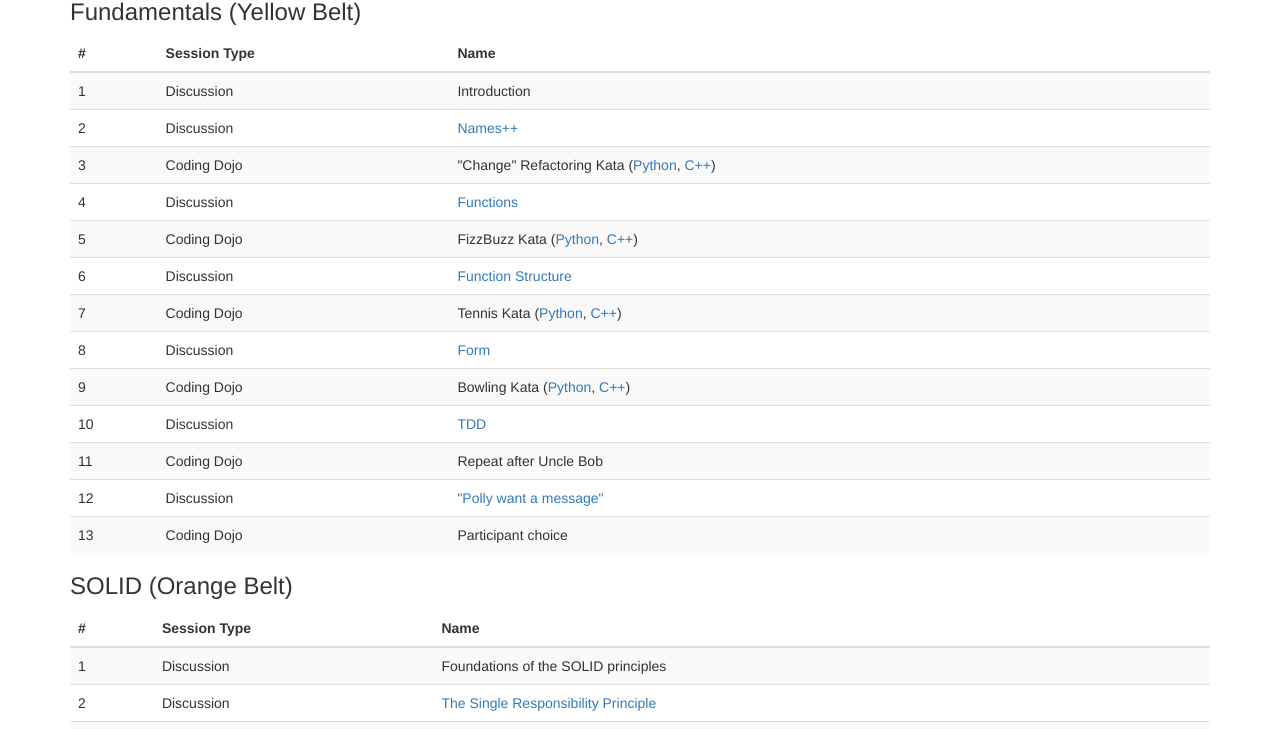
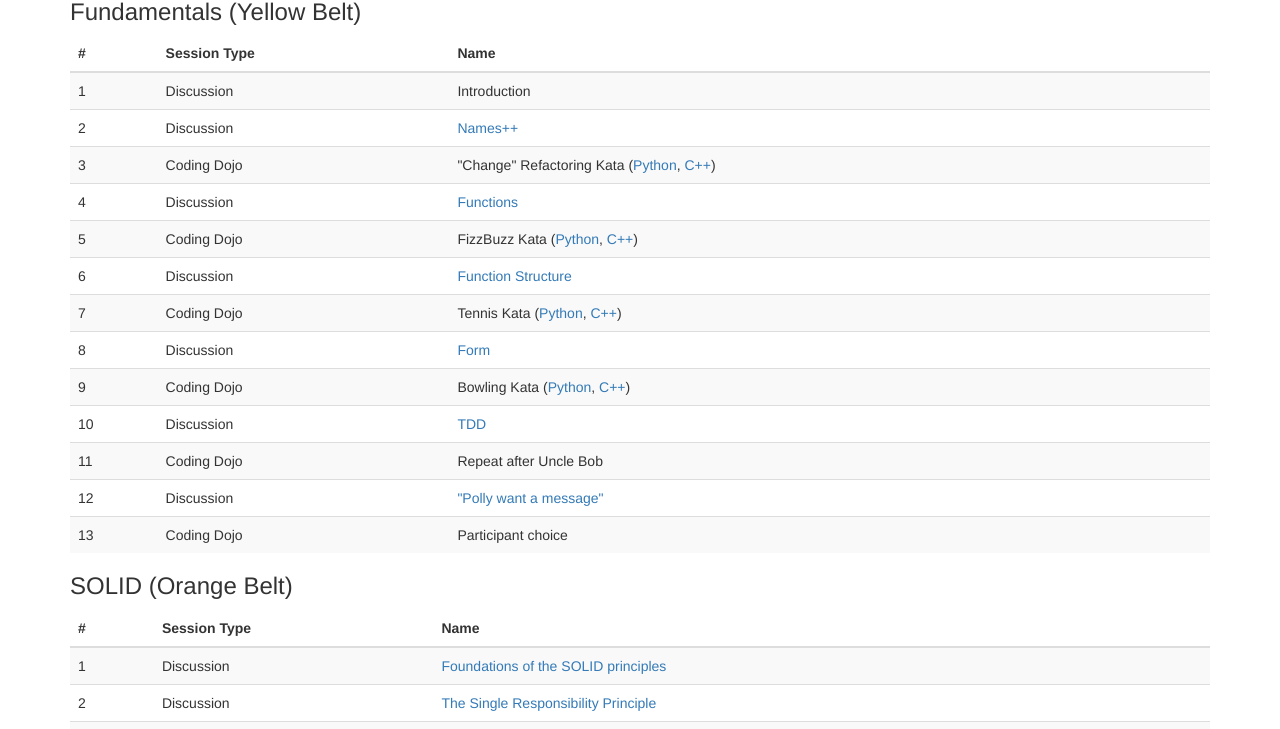
Before and after one commit to Coding-Cuddles/slides, a plain HTML site: page _site/index.html in a window 1280 px wide. Shown: the part 223-952 px from the top of the page. Drawn offline with nearby package versions, Linux system fonts and the light colour scheme.

Commit message:
Add SOLID foundations to site index (#32)

```diff
--- a/_site/index.html
+++ b/_site/index.html
@@ -123,7 +123,7 @@
           <tr>
             <td>1</td>
             <td>Discussion</td>
-            <td>Foundations of the SOLID principles</td>
+            <td><a href="solid/01-foundations.pdf">Foundations of the SOLID principles</a></td>
           </tr>
           <tr>
             <td>2</td>
```
Also changed, not shown: README.md.
